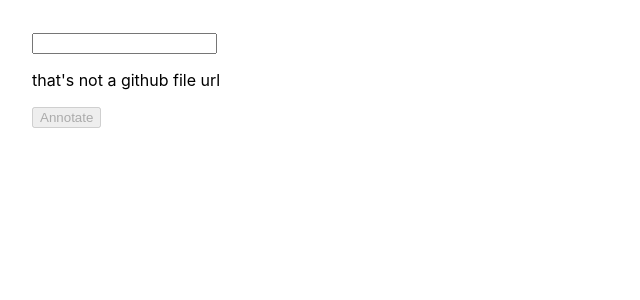
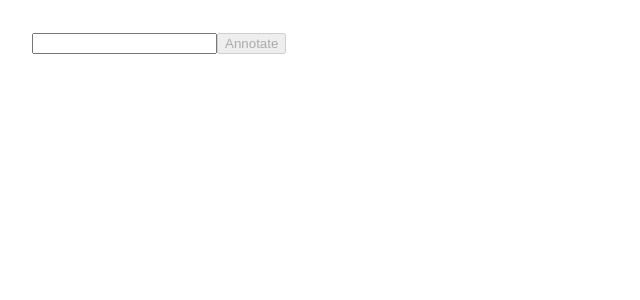
Before and after one commit to CodeReadingClubs/annotation-tool, a React (Vite) app: page /#/ in a window 1280 px wide. Shown: the top 300 px of the page, without its empty margins (0-640 px from the left). Built offline with nearby package versions, Linux system fonts and the light colour scheme.

Commit message:
Hide the input validation error when the input is empty

```diff
--- a/src/pages/SourceSelectionPage.tsx
+++ b/src/pages/SourceSelectionPage.tsx
@@ -25,7 +25,9 @@ export default function SourceSelectionPage() {
   return (
     <form onSubmit={onSubmit}>
       <input value={url} onChange={onType} />
-      {file === null && <p role='alert'>that's not a github file url</p>}
+      {url !== '' && file === null && (
+        <p role='alert'>that's not a github file url</p>
+      )}
       <button disabled={file === null}>Annotate</button>
     </form>
   )
```
